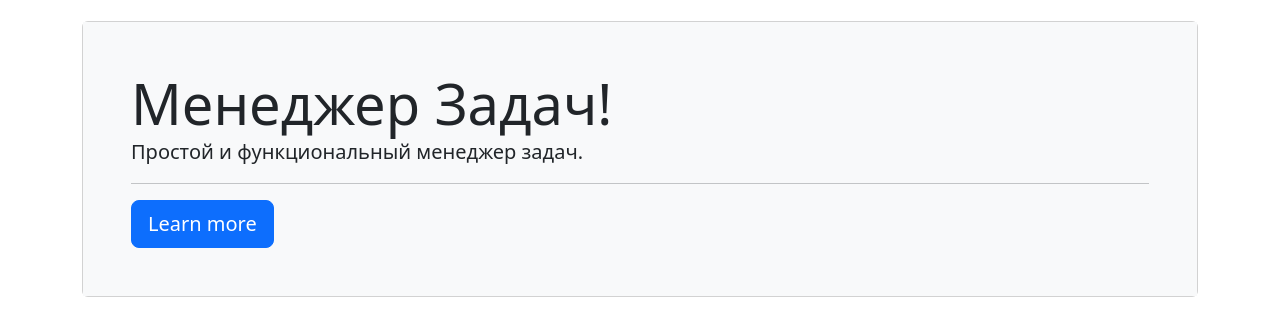
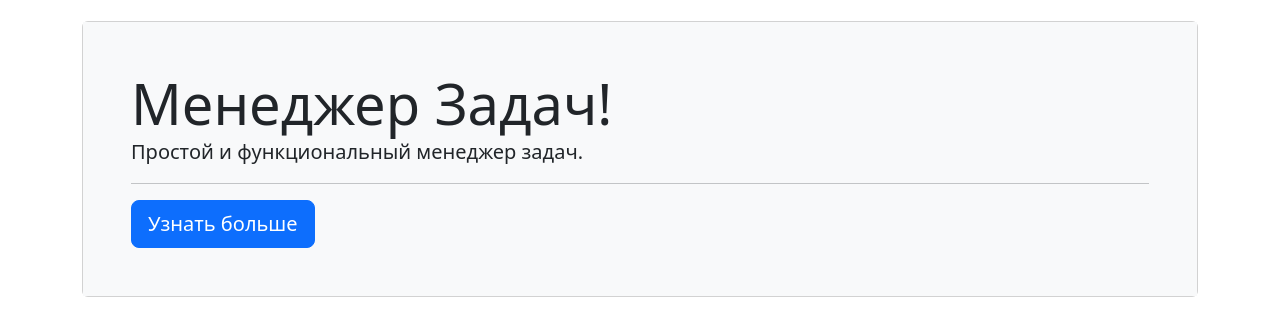
Before and after one commit to M1RRoN/Task-manager, a Django app: page / in a window 1280 px wide. Shown: the part 180-516 px from the top of the page. Run offline with Django 4.2, Linux system fonts and the light colour scheme; parts of the project's set-up code (start-up, migrations or seed data) failed here and were passed over; some libraries are stand-ins or nearby versions.

Commit message:
fix main page

```diff
--- a/templates/task_manager/index.html
+++ b/templates/task_manager/index.html
@@ -11,7 +11,7 @@
     <div class="display-4">{% trans 'Менеджер Задач!' %}</div>
     <p class="lead">{% trans 'Простой и функциональный менеджер задач.' %}</p>
     <hr>
-    <a class="btn btn-primary btn-lg" href="https://ru.hexlet.io">{% trans 'Learn more' %}</a>
+    <a class="btn btn-primary btn-lg" href="https://ru.hexlet.io">{% trans 'Узнать больше' %}</a>
   </div>
 </div>
 {% endblock %}
```
